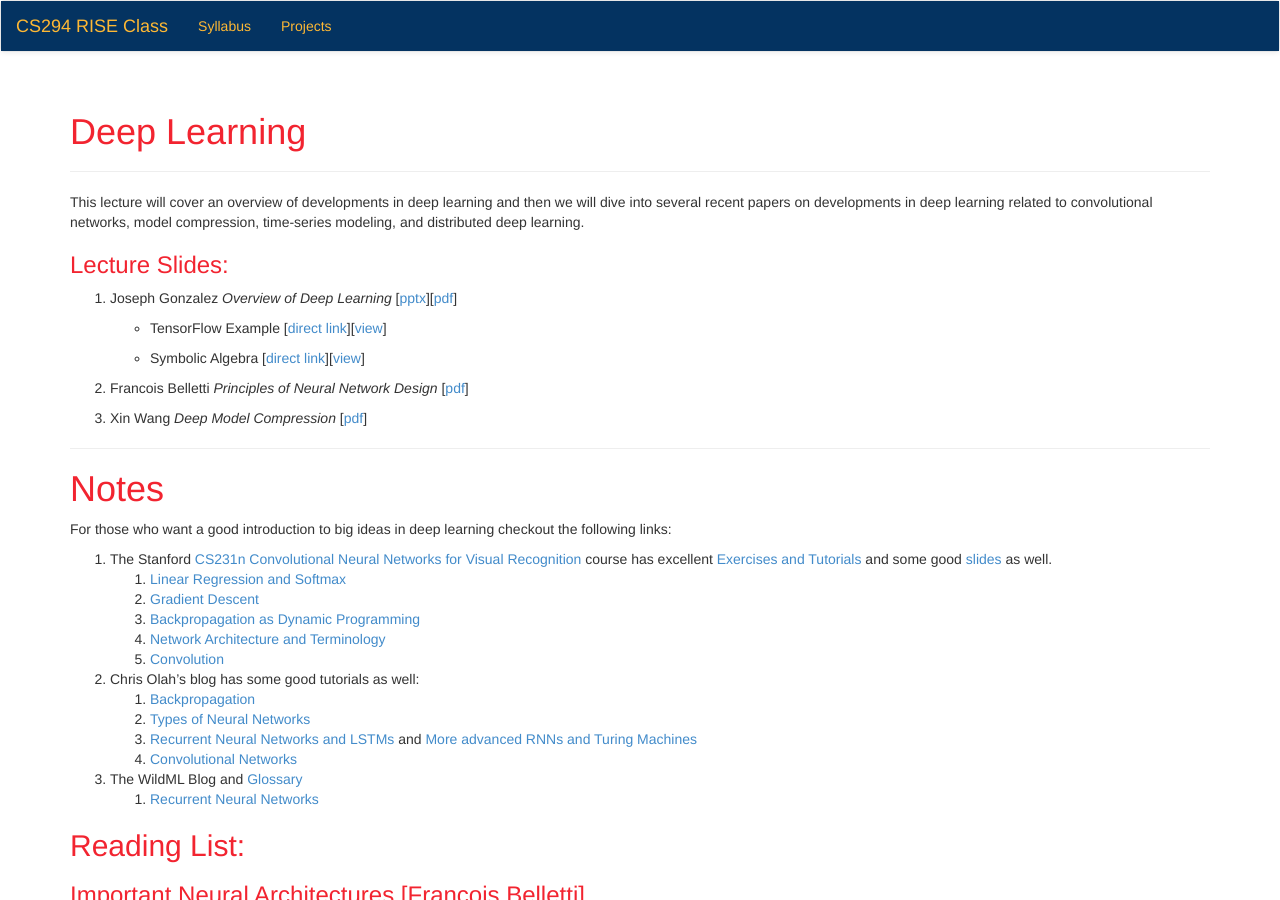
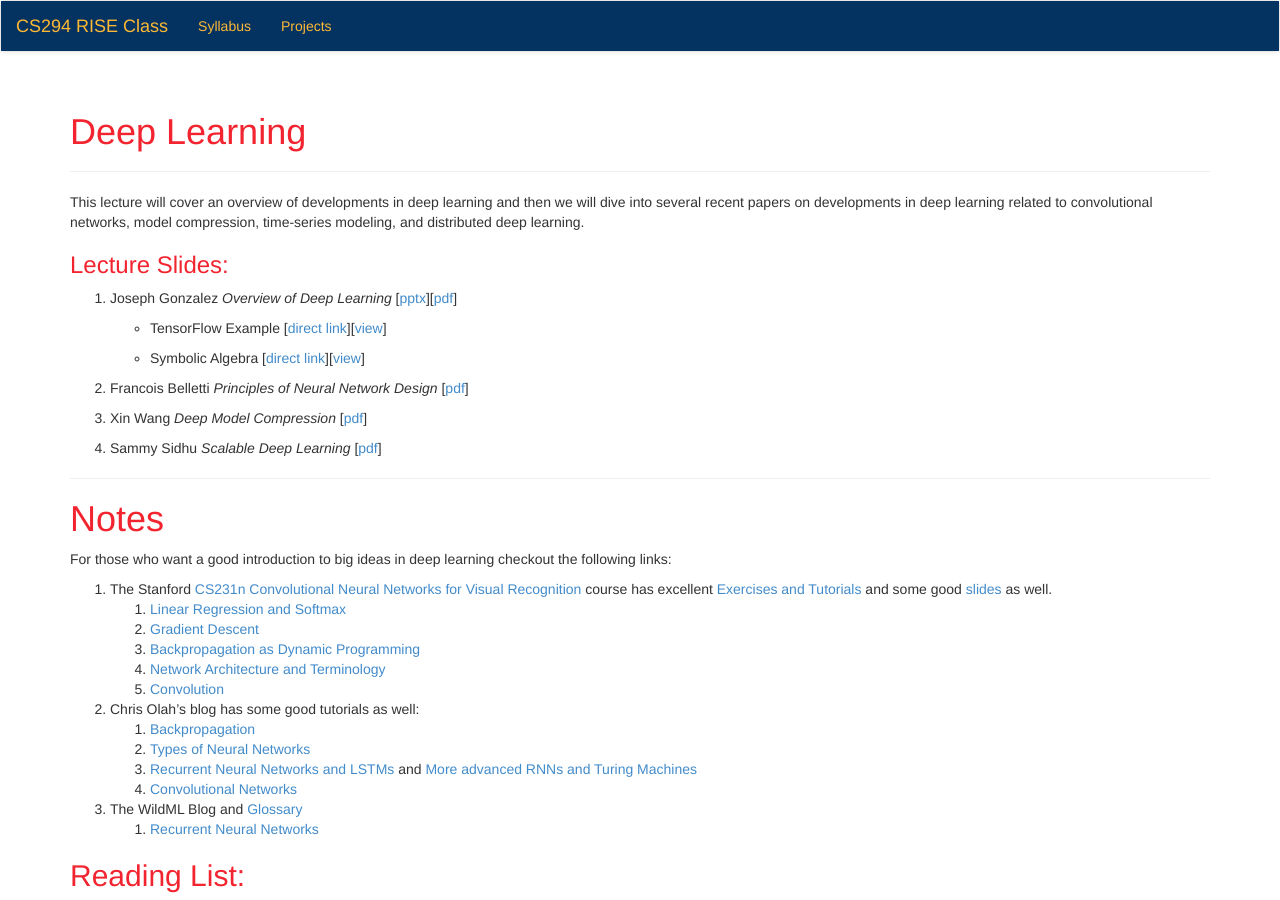
Before and after one commit to ucbrise/cs294-rise-fa16, a Jekyll site: the page built from deep_learning.md, in a window 1280 px wide and 900 px high. Built offline with Jekyll 4.4.1, drawn with Linux system fonts in a browser that asks for light colours; nearby versions of some CDN libraries.

Commit message:
adding more slides

```diff
--- a/deep_learning.md
+++ b/deep_learning.md
@@ -19,7 +19,7 @@ This lecture will cover an overview of developments in deep learning and then we
 
 1. Xin Wang *Deep Model Compression* [[pdf](assets/slides/ModelCompression_RISE.pdf)]
 
-
+1. Sammy Sidhu *Scalable Deep Learning* [[pdf](assets/slides/scalable_deep_learning_cs294.pdf)]
 
 
 
```
Also changed, not shown: 1 other file.
